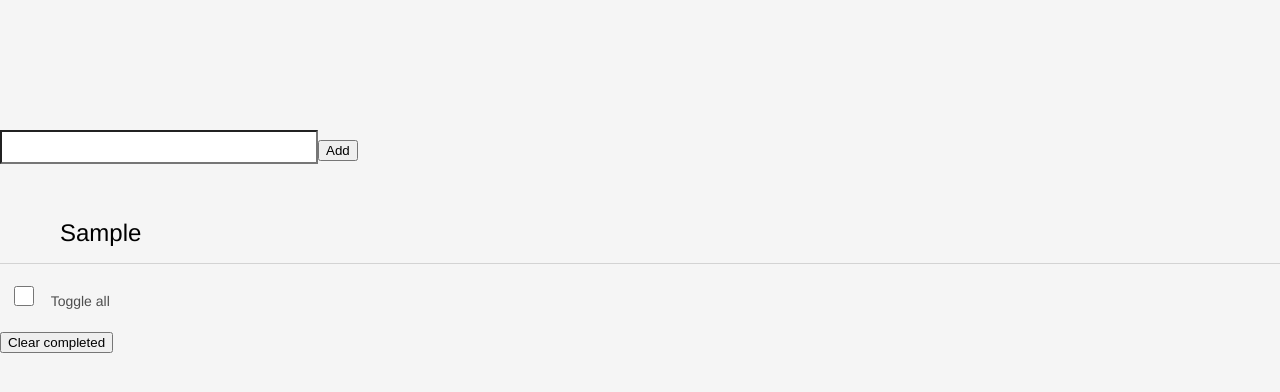
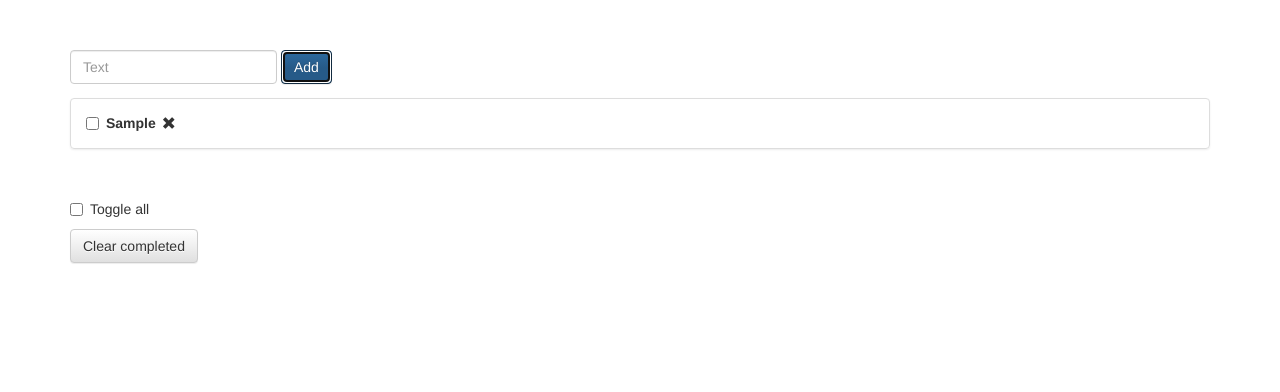
Before and after one commit to yarsanich/BinaryStudioAcademy, a plain HTML site: page index.html in a window 1280 px wide. Both pictures are taken after typing "Sample" into the empty fields and a click on the button "Add". Drawn offline with nearby package versions, Linux system fonts and the light colour scheme.

Commit message:
Bug fixed + Bootstrap

```diff
--- a/bs2.js
+++ b/bs2.js
@@ -6,16 +6,16 @@ $(document).ready(function(){
         if (e.keyCode === 13)
         {
           var text = $('#newTask').val();
-              $("#todo-list").append('<li ><input type="checkbox" class="toggle"/ ><span class="text">'
-          + text + ' </span><button class="clear"></button></li>');
+              $("#todo-list").append('<li class="list-group-item"><input type="checkbox" class="toggle"/ ><span class="text">'
+          + text + ' </span><button class="pull-righ clear"><span class="glyphicon glyphicon-search" aria-hidden="true"></span></button></li>');
           $("#newTask").val('');
         }
     });
     //button variant
     $('#submit').click(function(){
       var text = $('#newTask').val();
-          $("#todo-list").append('<li ><input type="checkbox" class="toggle"/ ><span class="text">'
-      + text + ' </span><button class="clear"></button></li>');
+          $("#todo-list").append('<li class="list-group-item"><div class="checkbox-inline"><label><input type="checkbox" class="toggle"> <span class="text">'
+      + text + ' </label></div></span><button class="pull-righ clear"><span class="glyphicon  glyphicon-remove " aria-hidden="true"></span></button></li>');
       $("#newTask").val('');
     });
     //remove button
--- a/index.html
+++ b/index.html
@@ -3,15 +3,33 @@
     <script src="https://ajax.googleapis.com/ajax/libs/jquery/2.1.1/jquery.min.js"></script>
     <script src="bs2.js"></script>
     <link rel="stylesheet" type="text/css" href="style.css">
+    <meta name="viewport" content="width=device-width, initial-scale=1">
+    <!-- Latest compiled and minified CSS -->
+<link rel="stylesheet" href="https://maxcdn.bootstrapcdn.com/bootstrap/3.3.6/css/bootstrap.min.css" integrity="sha384-1q8mTJOASx8j1Au+a5WDVnPi2lkFfwwEAa8hDDdjZlpLegxhjVME1fgjWPGmkzs7" crossorigin="anonymous">
+
+<!-- Optional theme -->
+<link rel="stylesheet" href="https://maxcdn.bootstrapcdn.com/bootstrap/3.3.6/css/bootstrap-theme.min.css" integrity="sha384-fLW2N01lMqjakBkx3l/M9EahuwpSfeNvV63J5ezn3uZzapT0u7EYsXMjQV+0En5r" crossorigin="anonymous">
+
+<!-- Latest compiled and minified JavaScript -->
+<script src="https://maxcdn.bootstrapcdn.com/bootstrap/3.3.6/js/bootstrap.min.js" integrity="sha384-0mSbJDEHialfmuBBQP6A4Qrprq5OVfW37PRR3j5ELqxss1yVqOtnepnHVP9aJ7xS" crossorigin="anonymous"></script>
   </head>
   <body>
-    <input type="text" id="newTask"/><button id="submit" value="add">Add</button>
-    <ul id="todo-list">
+  <div class="container">
+  <form class="form-inline">
+      <div class="form-group">
+  <input type="text" class="form-control" id="newTask" placeholder="Text" aria-describedby="basic-addon1">
+   </div>
+    <button type="button" id="submit" class="btn btn-primary" value="add">Add</button>
+    </form>
+    <ul id="todo-list" class="list-group">
     </ul>
     <br>
-    <input type="checkbox" id="toggle-all"/> Toggle all
-    <br>
-    <br>
-    <button type="checkbox" id="clearcompleted">Clear completed</button>
+    <div class="checkbox">
+    <label>
+      <input type="checkbox" id="toggle-all"> Toggle all
+    </label>
+  </div>
+    <button type="checkbox" class="btn btn-default" id="clearcompleted">Clear completed</button>
+  </div>
   </body>
 </html>
--- a/style.css
+++ b/style.css
@@ -17,87 +17,11 @@ button {
 input[type="checkbox"] {
     width: auto;
 }
-#newTask {
-    background: white;
-    font-size: 24px;
-    margin: 130px 0 40px 0;
-    position: relative;
+.container {
+	padding-top: 50px;
 }
-#completed li {
-    text-decoration: line-through;
-    opacity: 0.5;
+.list-group-item button {
+background: none;
+border-style: none;
+margin-top: 5px;
 }
-#completed input{
-    text-decoration: line-through;
-    opacity: 0.5;
-}
-#toggle-all {
-    position: relative;
-    top: 0px;
-    left: 0px;
-    width: 40px;
-    height: 20px;
-}
-
-#todo-list {
-    margin: 0;
-    padding: 0;
-    list-style: none;
-}
-
-#todo-list li {
-    position: relative;
-    font-size: 24px;
-    border-bottom: 1px solid lightgrey;
-}
-
-#todo-list li .completed{
-  text-decoration: line-through;
-  opacity: 0.5
-}
-
-#todo-list li .toggle {
-    text-align: center;
-    width: 40px;
-    height: auto;
-    position: absolute;
-    top: 0;
-    bottom: 0;
-    margin: auto 0;
-    appearance: none;
-}
-
-#todo-list li span {
-    white-space: pre;
-    padding: 15px 60px 15px 15px;
-    color: black;
-    margin-left: 45px;
-    display: block;
-    line-height: 1.2;
-}
-
-#todo-list li .clear {
-    display: none;
-    position: absolute;
-    top: 0;
-    right: 10px;
-    bottom: 0;
-    width: 40px;
-    height: 40px;
-    margin: auto 0;
-    font-size: 30px;
-    color: #cc9a9a;
-    margin-bottom: 11px;
-}
-#todo-list li .clear:after {
-    content: '×';
-}
-#todo-list li:hover .clear {
-    display: block;
-}
-.in-edit-text{
-
-    padding: 15px 60px 15px 15px;
-    margin-left: 45px;
-    font-size: 24px;
-}
```
